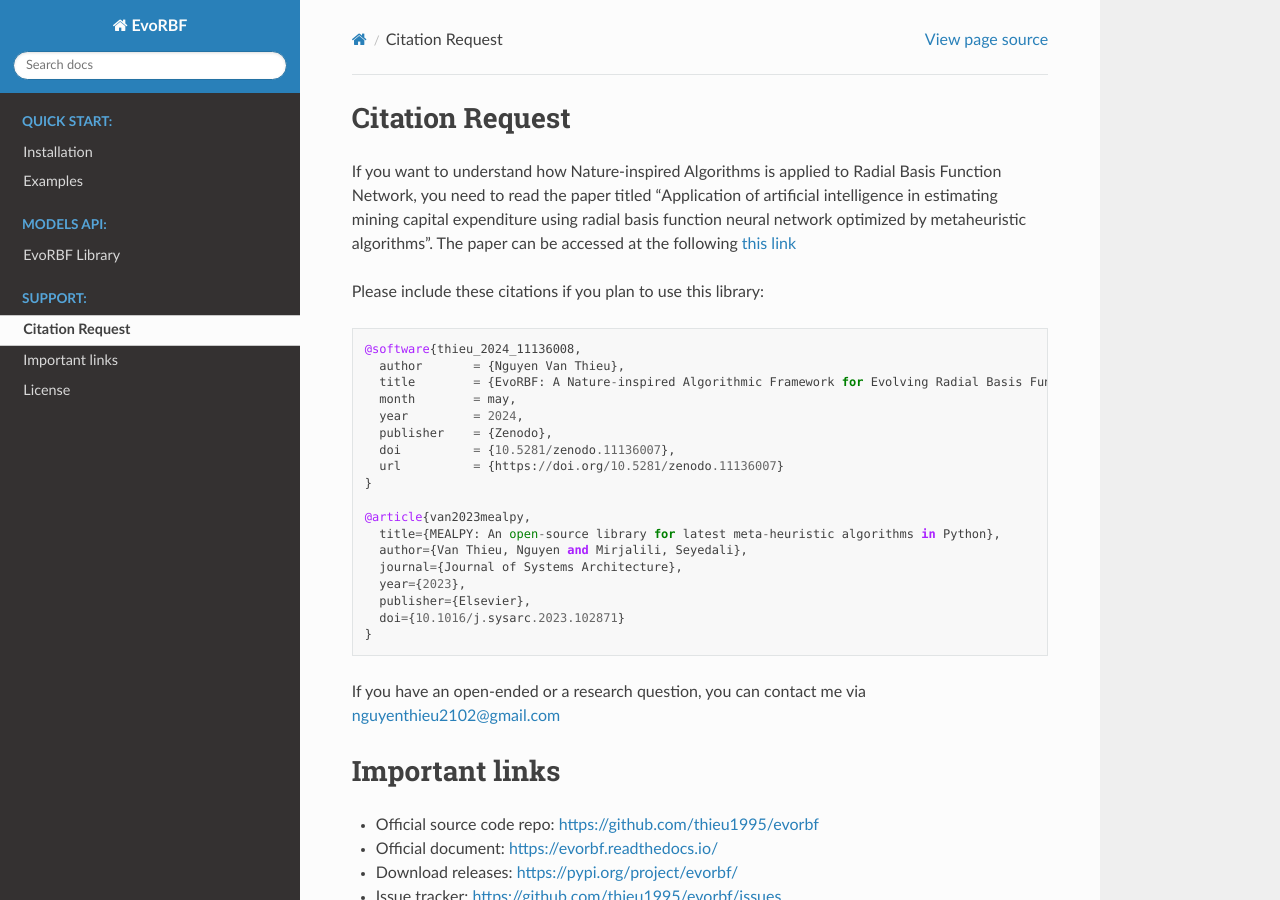
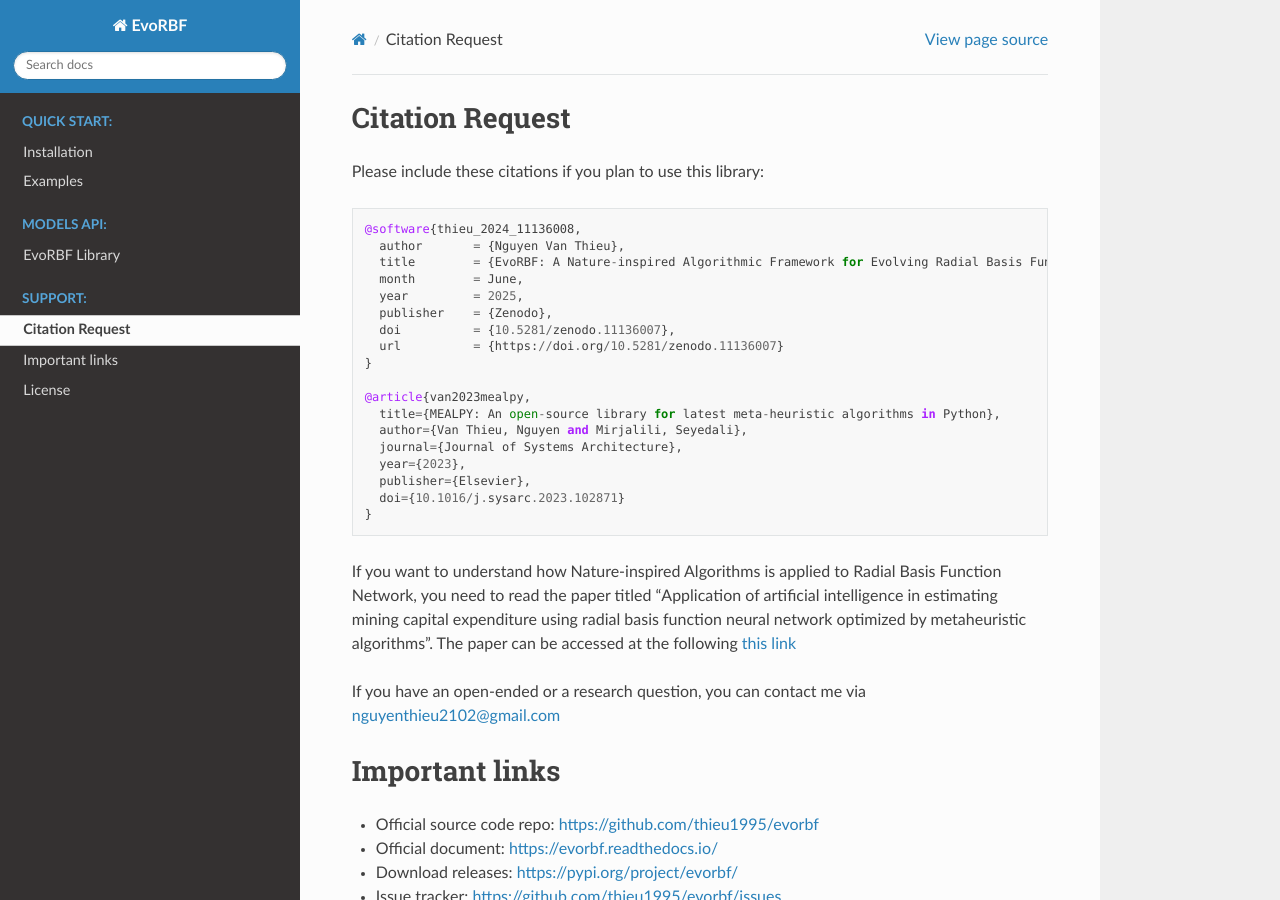
Before and after one commit to thieu1995/EvoRBF, a Sphinx documentation site: the page built from docs/source/pages/support.rst, in a window 1280 px wide and 900 px high. Built offline with Sphinx 7.4.7 and the Read the Docs theme 3.1.0, drawn with Linux system fonts in a browser that asks for light colours; some of the changed lines change nothing that is shown.

Commit message:
Update citation

```diff
--- a/docs/source/pages/support.rst
+++ b/docs/source/pages/support.rst
@@ -1,19 +1,14 @@
 ================
 Citation Request
 ================
-
-If you want to understand how Nature-inspired Algorithms is applied to Radial Basis Function Network, you
-need to read the paper titled "Application of artificial intelligence in estimating mining capital expenditure using radial basis function neural network optimized by metaheuristic algorithms".
-The paper can be accessed at the following `this link <https://doi.org/10.1016/B978-0-443-18764-3.00015-1>`_
-
 
 Please include these citations if you plan to use this library::
 
 	@software{thieu_2024_11136008,
 	  author       = {Nguyen Van Thieu},
 	  title        = {EvoRBF: A Nature-inspired Algorithmic Framework for Evolving Radial Basis Function Networks},
-	  month        = may,
-	  year         = 2024,
+	  month        = June,
+	  year         = 2025,
 	  publisher    = {Zenodo},
 	  doi          = {10.5281/zenodo.11136007},
 	  url          = {https://doi.org/10.5281/zenodo.11136007}
@@ -28,6 +23,9 @@
 	  doi={10.1016/j.sysarc.2023.102871}
 	}
 
+If you want to understand how Nature-inspired Algorithms is applied to Radial Basis Function Network, you
+need to read the paper titled "Application of artificial intelligence in estimating mining capital expenditure using radial basis function neural network optimized by metaheuristic algorithms".
+The paper can be accessed at the following `this link <https://doi.org/10.1016/B978-0-443-18764-3.00015-1>`_
 
 If you have an open-ended or a research question, you can contact me via nguyenthieu2102@gmail.com
 
```
Also changed, not shown: 1 other file.
